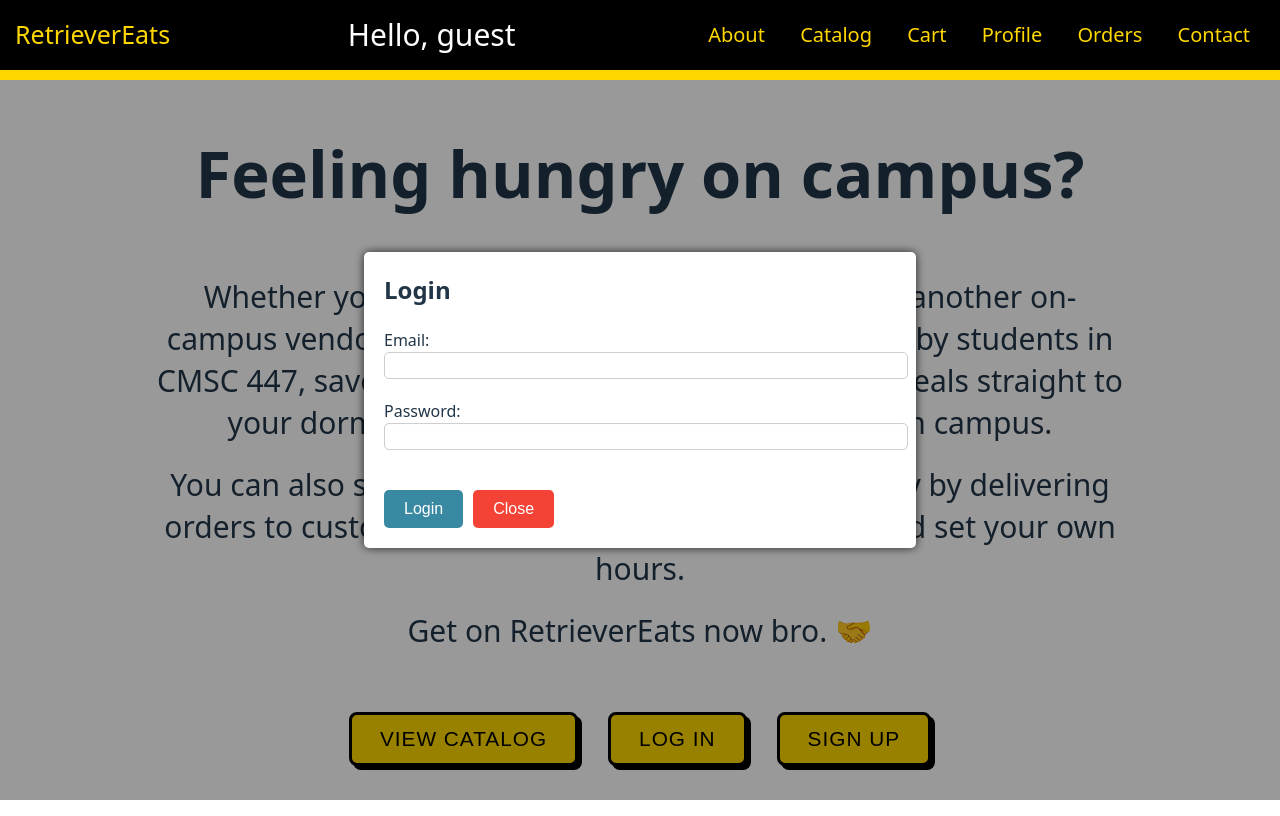
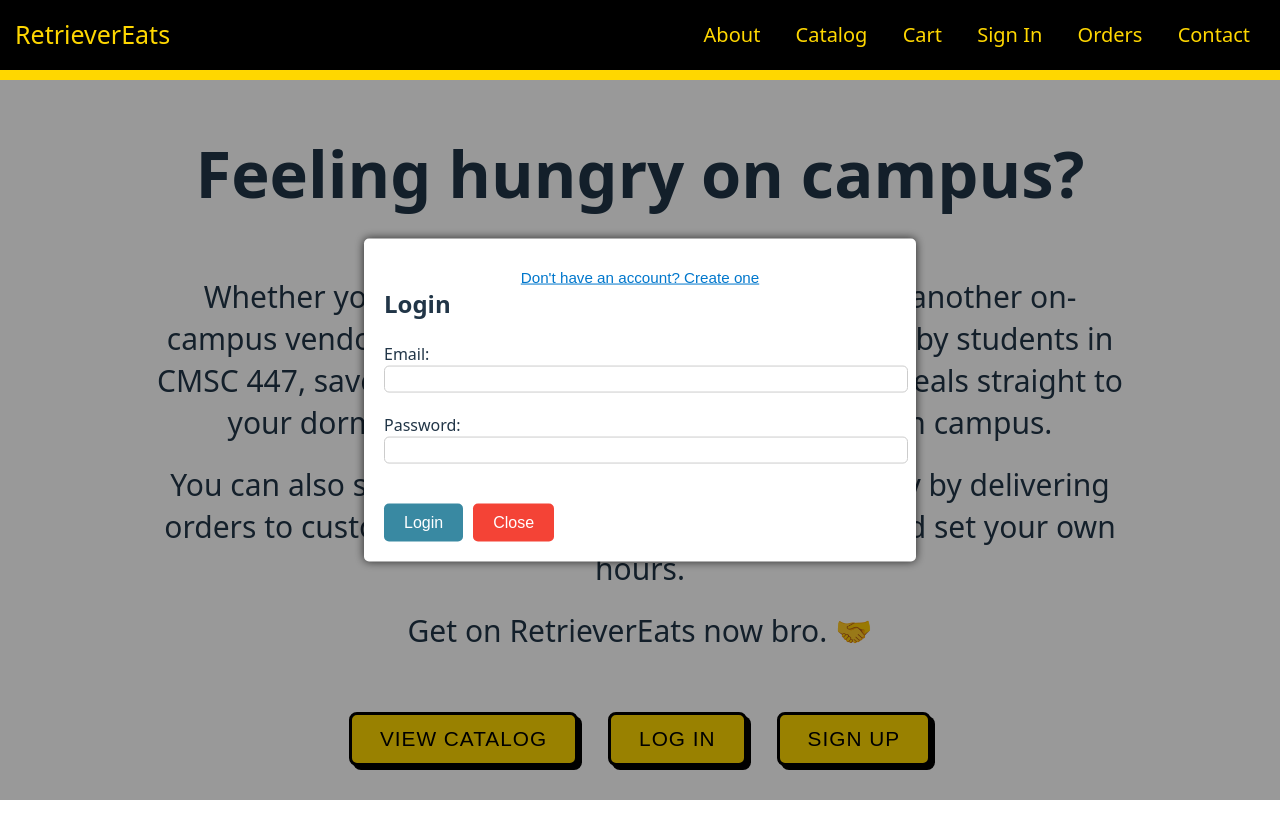
Before and after one commit to faezaanansari1/campusdoordash, a React (Vite) app in the folder frontend/: page / in a window 1280 px wide. Both pictures are taken after a click on the button "LOG IN". Built offline with nearby package versions, Linux system fonts and the light colour scheme; no server answers.

Commit message:
Improved authorization/authentication, created AuthPopup component

```diff
--- a/frontend/src/App.jsx
+++ b/frontend/src/App.jsx
@@ -103,7 +103,7 @@ const App = () => {
 
     <div className="App">
 
-        <Navbar user={userInfo.name} />
+        <Navbar user={userInfo.name} logInUser={logInUser} signUpUser={signUpUser} />
         <Toaster
         position="top-right"
         reverseOrder={false}
--- a/frontend/src/components/Login.css
+++ b/frontend/src/components/AuthPopup.css
@@ -21,6 +21,25 @@ padding: 20px;
 border-radius: 5px;
 box-shadow: 0px 0px 10px 0px rgba(0,0,0,0.75);
 width: 40%;
+display: flex;
+flex-direction: column;
+}
+
+.toggle-auth-link {
+  align-items: flex-end;
+  background: none;
+  border: none;
+  padding: 0;
+  font-size: 0.95rem;
+  color: #0077cc;
+  text-decoration: underline;
+  cursor: pointer;
+  font-weight: 500;
+  margin-top: 10px;
+}
+
+.toggle-auth-link:hover {
+  color: #005fa3;
 }
 
 .popup-inner h2 {
--- /dev/null
+++ b/frontend/src/components/AuthPopup.jsx
@@ -0,0 +1,73 @@
+import { useState, useEffect } from 'react'
+import { useNavigate } from "react-router-dom";
+import Login from './Login'
+import Signup from './Signup'
+import './AuthPopup.css'
+import toast from "react-hot-toast";
+
+const AuthPopup = (props) => {
+    const [mode, setMode] = useState("login");
+    const navigate = useNavigate();
+
+    async function handleLogin(e, email, password) {
+      e.preventDefault();
+      if (!email || !password) {
+				toast.error("All fields are required");
+				return;
+    	}
+        const result = await props.logInUser(email, password);
+        if (!result.success) {
+					console.log(result.message);
+					toast.error("Something went wrong. Try again?");
+        } else {
+					toast.success("Successfully logged you in!");
+					props.toggle();
+					navigate('/catalog');
+        }
+    }
+
+    async function handleSignup(e, name, email, password, permission, phoneNumber) {
+        e.preventDefault();
+        if (!name || !password || !email || !phoneNumber) {
+					toast.error("All fields are required");
+					return;
+        }
+        const result = await props.signUpUser(name, email, password, permission, phoneNumber);
+        if (result.success) {
+					toast.success("Successfully signed up and logged you in!");
+					props.toggle();
+					navigate('/catalog');
+        } else {
+					console.log("Error signing up user ", result.message);
+					toast.error("Something went wrong. Try again?");
+        }
+    }
+
+  // Check whether mode has been set to something; otherwise, default is Login
+  useEffect(() => {
+    if (props.useMode) {
+        setMode(props.useMode)
+    } else {
+        setMode("login");
+    }
+  }, [props.useMode]);
+
+
+    return (
+        <div className="popup">
+            <div className="popup-inner">
+						<button
+							className="toggle-auth-link"
+							onClick={() => setMode(mode === "login" ? "signup" : "login")}
+						>
+							{mode === "login" ? "Don't have an account? Create one" : "Already have an account? Sign in"}
+						</button>
+
+							{mode === "login" && <Login handleLogin={handleLogin} toggle={props.toggle} />}
+							{mode === "signup" && <Signup handleSignup={handleSignup} toggle={props.toggle} />}
+            </div>
+        </div>
+    )
+}
+
+export default AuthPopup;
--- a/frontend/src/components/Login.jsx
+++ b/frontend/src/components/Login.jsx
@@ -1,44 +1,14 @@
-// Code courtesy of https://dev.to/afromatt6288/create-a-popup-form-for-login-and-then-style-it-37jl
 import { useState } from 'react'
-import { useNavigate } from "react-router-dom";
-import toast from "react-hot-toast";
-import './Login.css'
+import './AuthPopup.css'
 
 const Login = (props) => {
-    const navigate = useNavigate();
     const [email, setEmail] = useState('')
     const [password, setPassword] = useState('')
-		// const isAtHome = location.pathname === '/';
-
-    async function handleLogin(e) {
-      e.preventDefault();
-      // handle login
-      // If field is not completed
-      if (!email || !password) {
-				toast.error("All fields are required");
-        return;
-    	}
-        const result = await props.logInUser(email, password);
-        if (!result.success) {
-            console.log(result.message);
-						toast.error("Something went wrong. Try again?");
-        } else {
-						toast.success("Successfully logged you in!");
-						props.toggle();
-						navigate('/catalog');
-        }
-    }
-
-		// function goHome() {
-		// 	props.toggle();
-		// 	navigate('/');
-		// }
 
     return (
-        <div className="popup">
-            <div className="popup-inner">
+        <div>
             <h2>Login</h2>
-                <form onSubmit={handleLogin}>
+                <form onSubmit={(e) => props.handleLogin(e, email, password)}>
                 <label>
                     Email:
                     <input type="text" value={email} onChange={e => setEmail(e.target.value)} />
@@ -50,14 +20,8 @@ const Login = (props) => {
                 <div>
                     <button type="submit">Login</button>
                     <button type="button" onClick={props.toggle}>Close</button>
-												{/* {!isAtHome && (
-													<button type="go-home" onClick={goHome}>
-														Go home
-													</button>
-												)} */}
                 </div>
             </form>
-            </div>
         </div>
     )
 }
--- a/frontend/src/components/Navbar.jsx
+++ b/frontend/src/components/Navbar.jsx
@@ -1,8 +1,42 @@
 import { Link } from 'react-router-dom';
+import { useState } from 'react'
+import AuthPopup from './AuthPopup'
 import './Navbar.css'
+import toast from "react-hot-toast";
 // import umbclogo from '../assets/umbclogo.png'
 
 const Navbar = (props) => {
+  const [popup, setPopup] = useState(false); // Tracks whether AuthPopup should be displayed
+  let profileLink;
+
+  function togglePopup () {
+    let prev = popup;
+    setPopup(!prev);
+  };
+
+  // If click on link as a guest, set popup to true to display the AuthPopup
+  const handleLinkClick = (e) => {
+    if (props.user === "guest") {
+      e.preventDefault(); // Prevent navigation
+      setPopup(true); // Show the AuthPopup
+      toast('Please sign in first!', { icon: '🤔',});
+    }
+  };
+
+  // The only difference between this and handleLinkClick is that the toast is not included, since it's not necessary
+  const handleLinkClickProfile = (e) => {
+    if (props.user === "guest") {
+      e.preventDefault(); // Prevent navigation
+      setPopup(true); // Show the AuthPopup
+    }
+  };
+
+  if (props.user === "guest") {
+    profileLink = <Link to="/profile" onClick={handleLinkClickProfile}>Sign In </Link>;
+  } else {
+    profileLink = <Link to="/profile" >Profile </Link>;
+  }
+
   return (
     <div className="navbar">
       <nav className="nav-black">
@@ -10,20 +44,30 @@ const Navbar = (props) => {
             {/* <img src={umbclogo} alt="" className='logo' /> */}
             <Link to="/" className="site-title">RetrieverEats</Link>
         </div>
-        <div>
-          <p>Hello, {props.user}</p>
-        </div>
+        {(!(props.user === "guest")) &&
+          <div>
+            <p>Hello, {props.user}</p>
+          </div>
+        }
         <ul>
           <li className="active">
             <Link to="/about">About </Link>
             <Link to="/catalog">Catalog </Link>
-            <Link to="/cart">Cart </Link>
-            <Link to="/profile">Profile </Link>
-            <Link to="/orders">Orders </Link>
+            <Link to="/cart" onClick={handleLinkClick}>Cart </Link>
+            {profileLink}
+            <Link to="/orders" onClick={handleLinkClick}>Orders </Link>
             <Link to="/contact">Contact </Link>
           </li>
         </ul>
       </nav>
+      {/* Show the AuthPopup if popup is true */}
+      {popup && (
+        <AuthPopup
+          useMode={"login"}
+          toggle={togglePopup}
+          logInUser={props.logInUser}
+        />
+      )}
       <nav className="nav"></nav>
     </div>
   );
--- a/frontend/src/components/Signup.jsx
+++ b/frontend/src/components/Signup.jsx
@@ -1,41 +1,18 @@
 import { useState } from 'react'
-import { useNavigate } from "react-router-dom";
 import toast from "react-hot-toast";
-import './Login.css'
+import './AuthPopup.css'
 
 const Signup = (props) => {
-    const navigate = useNavigate();
     const [name, setName] = useState('');
     const [password, setPassword] = useState('');
     const [email, setEmail] = useState('');
     const [phoneNumber, setPhoneNumber] = useState('');
     const [permission, setPermission] = useState('user');
 
-    async function handleSignup(e) {
-        e.preventDefault();
-
-        // Signup handle
-        // If field is not completed
-        if (!name || !password || !email || !phoneNumber) {
-            toast.error("All fields are required");
-            return;
-        }
-        const result = await props.signUpUser(name, email, password, permission, phoneNumber);
-        if (result.success) {
-            toast.success("Successfully signed up and logged you in!");
-            props.toggle();
-            navigate('/catalog');
-        } else {
-            console.log("Error signing up user ", result.message);
-            toast.error("Something went wrong. Try again?");
-        }
-    }
-
     return (
-        <div className="popup">
-            <div className="popup-inner">
+        <div>
             <h2>Sign Up</h2>
-                <form onSubmit={handleSignup}>
+            <form onSubmit={(e) => props.handleSignup(e, name, password, email, phoneNumber, permission)}>
                 <label>
                     Full name:
                     <input type="text" value={name} onChange={e => setName(e.target.value)} />
@@ -60,7 +37,6 @@ const Signup = (props) => {
                 </div>
             </form>
         </div>
-        </div>
     )
 }
 
--- a/frontend/src/pages/Home.jsx
+++ b/frontend/src/pages/Home.jsx
@@ -1,23 +1,20 @@
-import React from 'react';
 import { Link } from 'react-router-dom';
 import { useState } from 'react'
 import './Home.css'
-import Login from '../components/Login'
-import Signup from '../components/Signup'
+import AuthPopup from '../components/AuthPopup'
 
 const Home = (props) => {
-  // TODO: These popup states and functions need to be moved somewhere more global because they can occur at different places across the app.
   const [loginPopup, setLoginPopup] = useState(false)
   const [signupPopup, setSignupPopup] = useState(false)
 
   function toggleLoginPopup () {
-    let set = loginPopup;
-    setLoginPopup(!set);
+    let prev = loginPopup;
+    setLoginPopup(!prev);
   };
 
   function toggleSignupPopup () {
-    let set = signupPopup;
-    setSignupPopup(!set);
+    let prev = signupPopup;
+    setSignupPopup(!prev);
   };
 
   return (
@@ -31,9 +28,9 @@ const Home = (props) => {
               <button className="home-page-btns">View Catalog</button>
             </Link>
             <button className="home-page-btns" onClick={toggleLoginPopup}>Log in</button>
-            {loginPopup ? <Login toggle={toggleLoginPopup} logInUser={props.logInUser} /> : null}
+            {loginPopup ? <AuthPopup useMode={"login"} toggle={toggleLoginPopup} logInUser={props.logInUser} /> : null}
             <button className="home-page-btns" onClick={toggleSignupPopup}>Sign up</button>
-            {signupPopup ? <Signup toggle={toggleSignupPopup} signUpUser={props.signUpUser} /> : null}
+            {signupPopup ? <AuthPopup useMode={"signup"} toggle={toggleSignupPopup} signUpUser={props.signUpUser} /> : null}
         </div>
     </div>
   );
```
Lines whose indentation alone changed are shown as unchanged.
